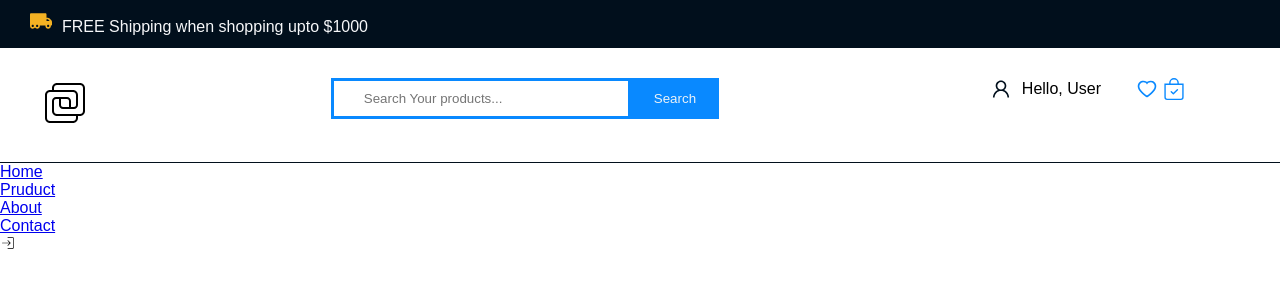
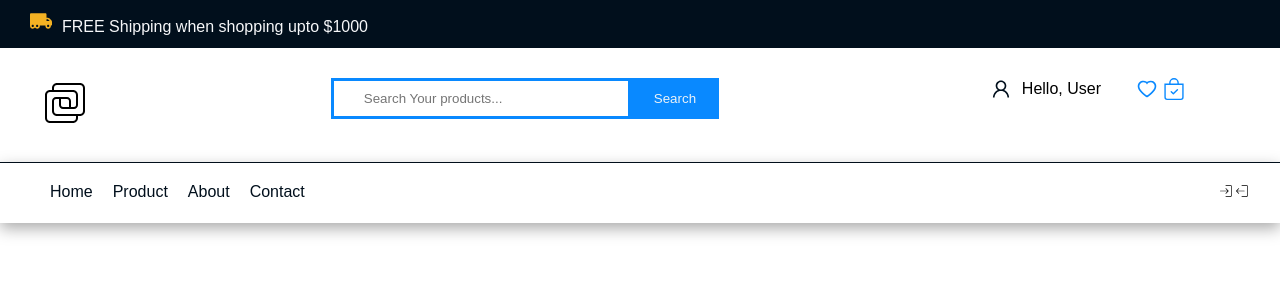
Before and after one commit to jegbune/my-ecommerce-app, a React (Create React App) app: page /Contact in a window 1280 px wide. Shown: the top 300 px of the page. Built offline with nearby package versions, Linux system fonts and the light colour scheme.

Commit message:
React lesson on Nav Array for Ecommerce

```diff
--- a/src/Component/ecommerceComponent/nav.css
+++ b/src/Component/ecommerceComponent/nav.css
@@ -93,3 +93,34 @@
     cursor: pointer ;
     color: #0989ff;
 }
+
+.header {
+    width: 100%;
+    padding: 20px 30px;
+    box-shadow: rgba(0, 0, 0, 0.35) 0px 5px 15px;
+}
+
+.header .container {
+    max-width: 100%;
+    display: flex;
+    justify-content:  space-between ;
+}
+
+.header .container .nav ul {
+    display: flex;
+}
+
+.header .container .nav ul li {
+    margin-left: 20px;
+    list-style: none;
+}
+
+.header .container .nav ul li .link{
+    text-decoration: none;
+    color: #010f1c;
+    transition: 0.5s;
+}
+
+.header .container .nav ul li .link:hover {
+    color: #0989ff;
+}
--- a/src/Component/ecommerceComponent/nav.js
+++ b/src/Component/ecommerceComponent/nav.js
@@ -4,6 +4,7 @@ import { AiOutlineHeart } from 'react-icons/ai'
 import { BsBagCheck } from 'react-icons/bs'
 import { AiOutlineUser } from 'react-icons/ai'
 import { CiLogin } from 'react-icons/ci'
+import { CiLogout } from 'react-icons/ci'
 import './nav.css'
 import { Link } from 'react-router-dom'
 
@@ -47,22 +48,25 @@ function Nav() {
 
         <div className='header'>
             <div className='container'>
+                <div className='nav'>
                 <ul>
                     <li>
-                        <Link to = '/'>Home</Link>
+                        <Link to = '/' className='link'>Home</Link>
                     </li>
                     <li>
-                        <Link to = '/product'>Pruduct</Link>
+                        <Link to = '/product' className='link'>Product</Link>
                     </li>
                     <li>
-                        <Link to = '/about'>About</Link>
+                        <Link to = '/about' className='link'>About</Link>
                     </li>
                     <li>
-                        <Link to = '/contact'>Contact</Link>
+                        <Link to = '/contact' className='link'>Contact</Link>
                     </li>
                 </ul>
+                </div>
                 <div className='auth'>
                     <CiLogin />
+                    <CiLogout />
                 </div>
             </div>
 
```
